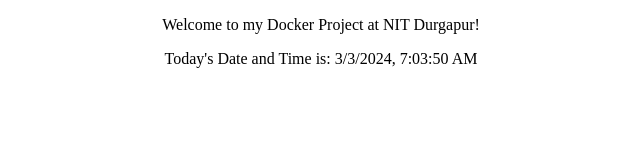
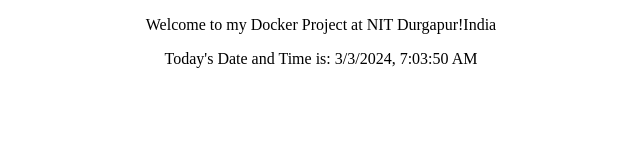
Before and after one commit to Jobandeep2417/nginx-dgp, a plain HTML site: page index.html in a window 1280 px wide. Shown: the whole page, without its empty margins (319-959 px from the left). Drawn offline with Linux system fonts and the light colour scheme.

Commit message:
Update index.html

```diff
--- a/index.html
+++ b/index.html
@@ -9,7 +9,7 @@
         </head>
 
         <body>
-            <p>Welcome to my Docker Project at NIT Durgapur!
+            <p>Welcome to my Docker Project at NIT Durgapur!India
             <p>
             <p>Today's Date and Time is: <span id='date-time'></span>
             <p>
```
